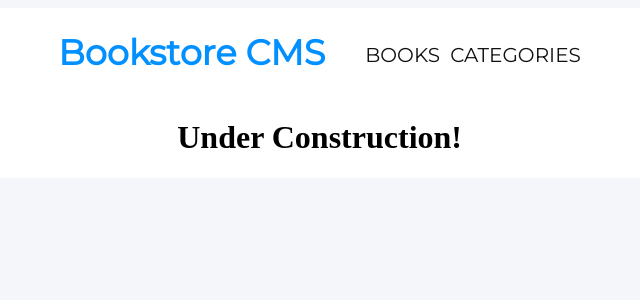
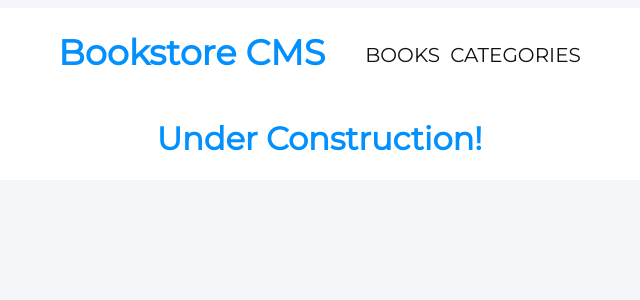
Before and after one commit to thecodechaser/book-store, a React (Create React App) app: page /categories in a window 1280 px wide. Shown: the top 300 px of the page, without its empty margins (194-834 px from the left). Built offline with nearby package versions, Linux system fonts and the light colour scheme.

Commit message:
Add styling for Categories

```diff
--- a/src/App.css
+++ b/src/App.css
@@ -71,3 +71,8 @@ body {
 }
 
 /* style for categories */
+
+.category-h1 {
+    color: #0290ff;
+    font-family: Montserrat;
+}
--- a/src/components/Categories.js
+++ b/src/components/Categories.js
@@ -3,7 +3,7 @@ import React from "react";
 const Categories = () => {
     return(
         <main>
-            <h1>Under Construction!</h1>
+            <h1 className="category-h1">Under Construction!</h1>
         </main>
     );
 }
```
